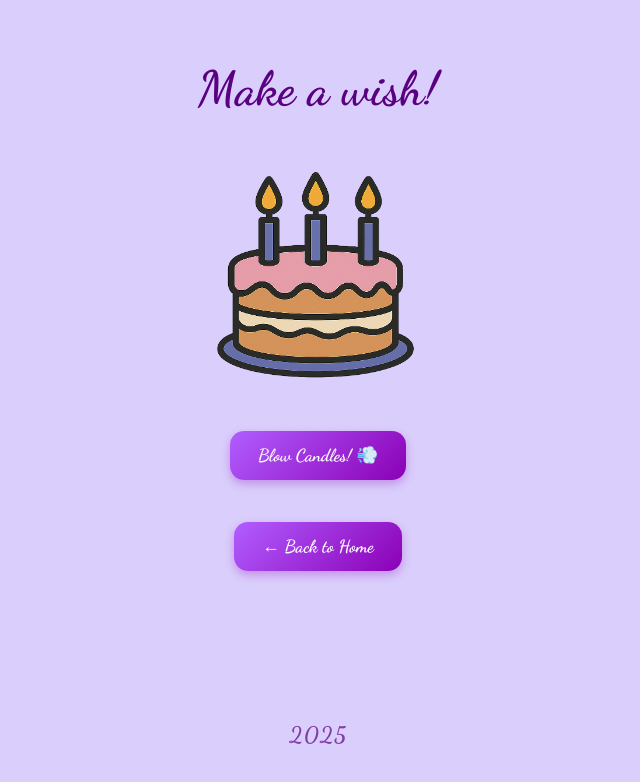
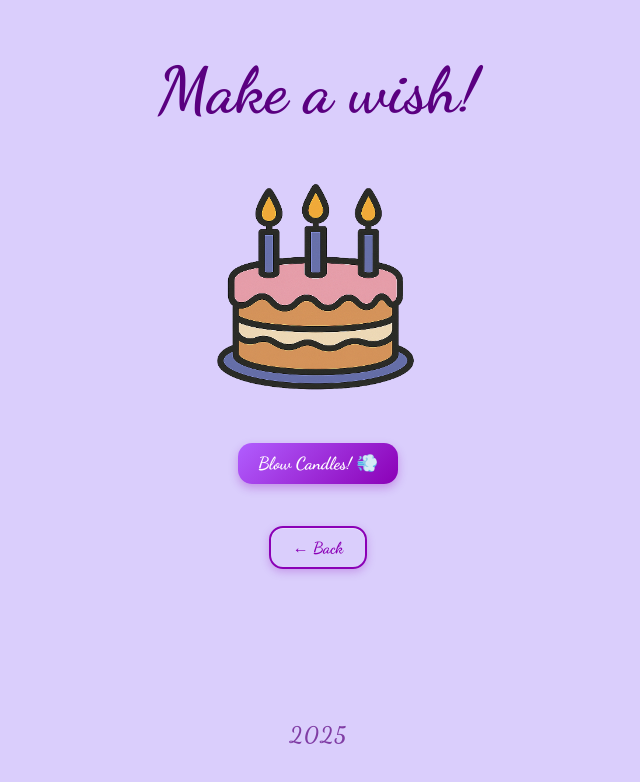
Before and after one commit to Mimosquera/Happy-Nic-Day, a React (Vite) app: page /cake in a window 1280 px wide. Shown: the top 782 px of the page, without its empty margins (322-962 px from the left). Built offline with nearby package versions, Linux system fonts and the light colour scheme.

Commit message:
adjusted texts & buttons

```diff
--- a/src/components/BackButton.jsx
+++ b/src/components/BackButton.jsx
@@ -5,7 +5,7 @@ const BackButton = () => {
   return (
     <div className="back-button-wrap">
       <Link to="/">
-        <button>← Back to Home</button>
+        <button className="btn-home">← Back</button>
       </Link>
     </div>
   );
--- a/src/components/CakePage.jsx
+++ b/src/components/CakePage.jsx
@@ -93,7 +93,7 @@ const CakePage = () => {
 
   return (
     <div className="page">
-      <h2>Make a wish!</h2>
+      <h1 style={{ fontSize: 'clamp(2.5rem, 10vw, 4rem)' }}>Make a wish!</h1>
       <img
         src="/cake.png"
         alt="birthday cake"
@@ -101,13 +101,13 @@ const CakePage = () => {
       />
 
       {!candlesOut ? (
-        <button onClick={startListening} disabled={listening}>
+        <button className="btn-sm" onClick={startListening} disabled={listening}>
           {listening ? 'Listening...' : 'Blow Candles! 💨'}
         </button>
       ) : (
         <>
-          <p>Your wish better be about me.</p>
-          <button onClick={resetCake}>New Cake 🎂</button>
+          <p style={{ fontSize: 'clamp(1.5rem, 6vw, 2.2rem)', fontWeight: 700, color: '#5a0080' }}>Your wish better be about me ;)</p>
+          <button className="btn-sm" onClick={resetCake}>New Cake 🎂</button>
         </>
       )}
 
--- a/src/components/ComplimentMachine.jsx
+++ b/src/components/ComplimentMachine.jsx
@@ -64,13 +64,13 @@ const ComplimentMachine = () => {
 
   return (
     <div className="page">
-      <h2>Daily Compliment Machine</h2>
+      <h1>Daily Compliment Machine</h1>
       <img
         src="/smiling-speech-bubble.png"
         alt="smiling speech bubble"
         className="page-img"
       />
-      <button onClick={giveCompliment}>Give Me Compliment 💌</button>
+      <button className="btn-sm" onClick={giveCompliment}>Give Me Compliment 💌</button>
       {index >= 0 && (
         <p key={fadeKey} className="fade-in message-box">
           {shuffled[index]}
--- a/src/components/WouldYouStillDate.jsx
+++ b/src/components/WouldYouStillDate.jsx
@@ -70,8 +70,8 @@ const WouldYouStillDate = () => {
         alt="heart with key"
         className="page-img"
       />
-      <button onClick={nextQuestion}>Next Question 💭</button>
-      <p>Answer wisely…</p>
+      <button className="btn-sm" onClick={nextQuestion}>Next Question 💭</button>
+      <p style={{ fontSize: 'clamp(1.3rem, 5vw, 1.8rem)', fontWeight: 700, color: '#5a0080' }}>Answer wisely…</p>
       <BackButton />
       <footer className="year-footer">2025</footer>
     </div>
--- a/src/index.css
+++ b/src/index.css
@@ -140,6 +140,13 @@ button:disabled {
 
 /* ─── Nav Buttons Row ────────────────────────── */
 
+.btn-sm {
+  padding: 10px 20px;
+  font-size: clamp(1rem, 3.5vw, 1.1rem);
+  width: auto;
+  max-width: none;
+}
+
 .nav-buttons {
   display: flex;
   flex-direction: row;
@@ -249,6 +256,24 @@ button:disabled {
   margin-top: 20px;
 }
 
+.btn-home {
+  background: transparent;
+  color: #8b00b6;
+  border: 2px solid #8b00b6;
+  padding: 10px 22px;
+  font-size: clamp(0.9rem, 3vw, 1rem);
+  width: auto;
+  max-width: none;
+  box-shadow: 0 3px 8px rgba(139, 0, 182, 0.25), inset 0 1px 0 rgba(255, 255, 255, 0.3);
+}
+
+.btn-home:hover {
+  background: rgba(139, 0, 182, 0.1);
+  color: #8b00b6;
+  box-shadow: 0 5px 14px rgba(139, 0, 182, 0.35), inset 0 1px 0 rgba(255, 255, 255, 0.3);
+  transform: scale(1.05);
+}
+
 /* ─── Year Footer ────────────────────────────── */
 
 .year-footer {
@@ -315,9 +340,11 @@ button:disabled {
 
 .message-box {
   margin-top: 8px;
-  font-size: clamp(1rem, 4vw, 1.4rem);
+  font-size: clamp(1.3rem, 5vw, 1.8rem);
+  font-weight: 700;
+  color: #5a0080;
   animation: fadeIn 1s ease-in-out;
-  max-width: 500px;
+  max-width: 700px;
   padding: 0 16px;
 }
 
```
